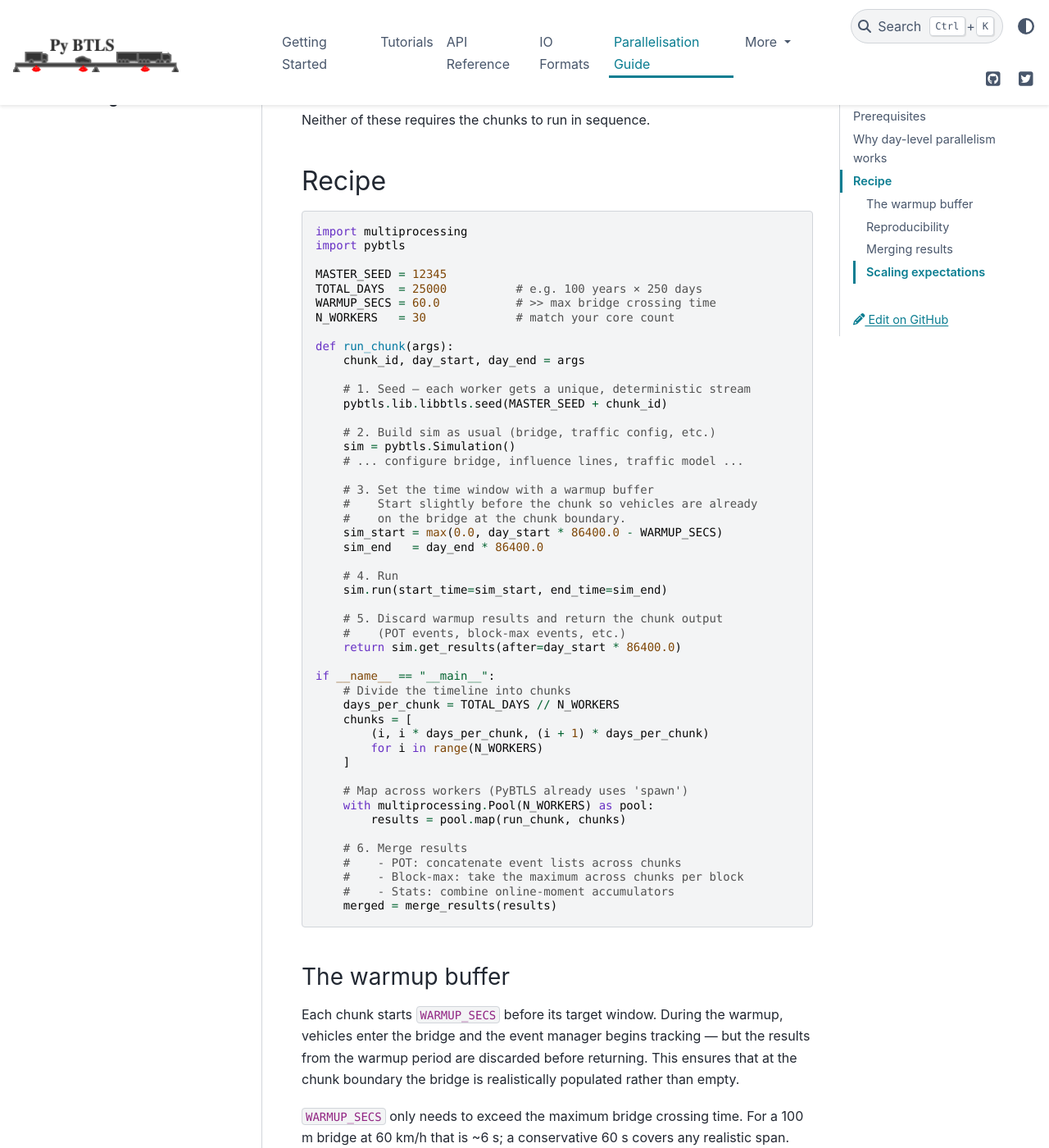
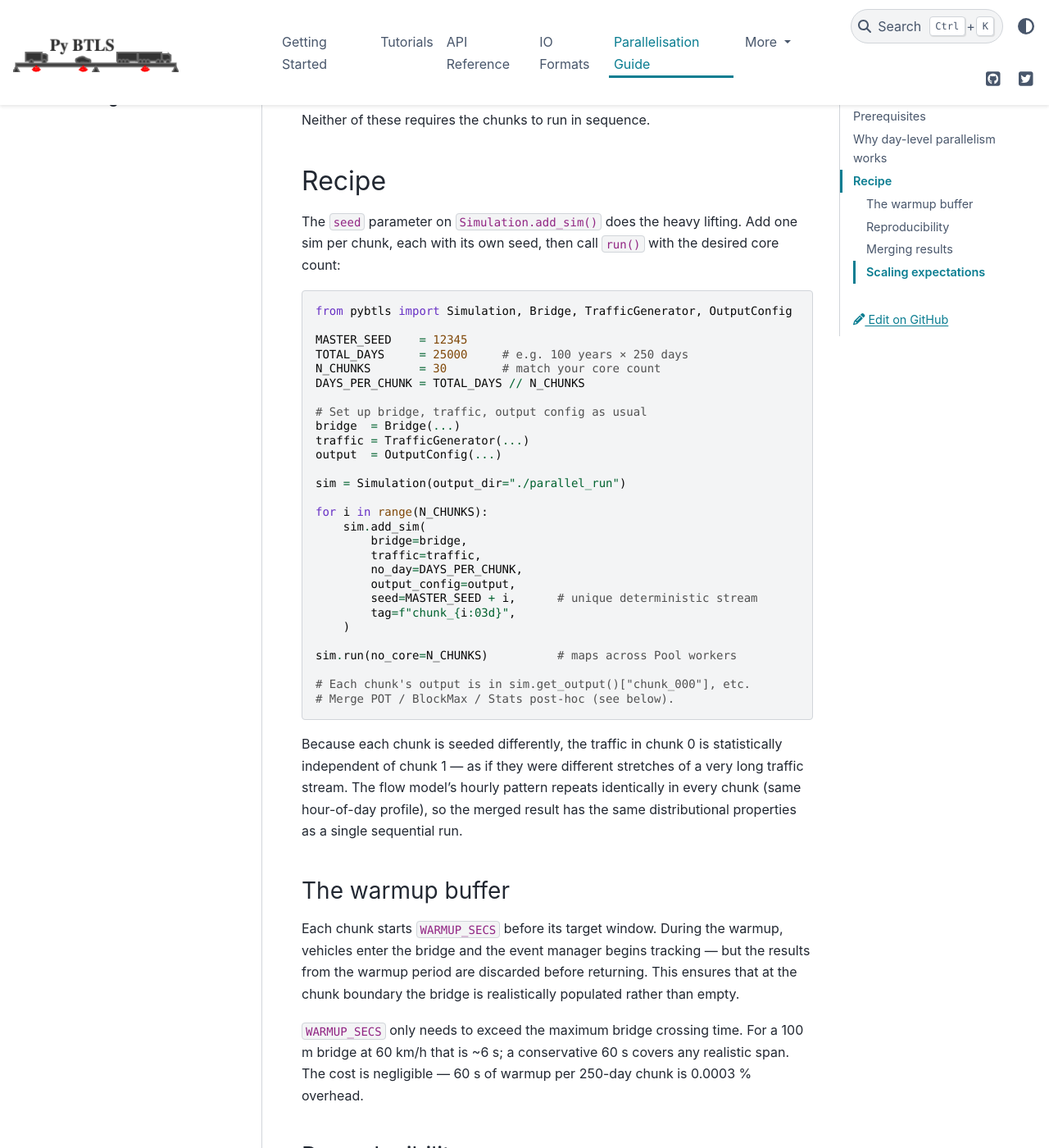
Before and after one commit to ccaprani/btls, a Sphinx documentation site: the page built from docs/source/parallel.rst, in a window 1280 px wide and 1400 px high, scrolled down 831 px. Shown: the whole window at 82% size. Built offline with Sphinx 7.4.7 and the PyData theme 0.15.4, drawn with Linux system fonts in a browser that asks for light colours; the version number is read from the project's files by our own code.

Commit message:
feat(py): add seed parameter to Simulation.add_sim() for parallel day-chunking
Wire the seed() API into the Python simulation layer so users can
run day-level parallel simulations with the existing multi-sim
infrastructure:

  sim = Simulation()
  for i in range(N_CHUNKS):
      sim.add_sim(bridge=b, traffic=t, no_day=DAYS_PER_CHUNK,
                  output_config=o, seed=MASTER_SEED + i,
                  tag=f"chunk_{i:03d}")
  sim.run(no_core=N_CHUNKS)

Changes:
- py/pybtls/simulation.py: add seed parameter to add_sim(), thread
  it through _single_sim() → _single_traffic_sim(), and call
  libbtls.seed(seed) at the top of each traffic sim if provided.
  Fully backwards compatible — seed=None (default) leaves the RNG
  untouched, same as before.
- docs/source/parallel.rst: update the recipe section to show the
  actual add_sim(seed=...) API instead of the manual
  multiprocessing.Pool pattern.

Co-Authored-By: Claude Opus 4.6 (1M context) <noreply@anthropic.com>

```diff
--- a/docs/source/parallel.rst
+++ b/docs/source/parallel.rst
@@ -39,56 +39,47 @@ Neither of these requires the chunks to run in sequence.
 Recipe
 ------
 
+The ``seed`` parameter on ``Simulation.add_sim()`` does the heavy
+lifting.  Add one sim per chunk, each with its own seed, then call
+``run()`` with the desired core count:
+
 .. code-block:: python
 
-   import multiprocessing
-   import pybtls
+   from pybtls import Simulation, Bridge, TrafficGenerator, OutputConfig
 
-   MASTER_SEED = 12345
-   TOTAL_DAYS  = 25000          # e.g. 100 years × 250 days
-   WARMUP_SECS = 60.0           # >> max bridge crossing time
-   N_WORKERS   = 30             # match your core count
+   MASTER_SEED    = 12345
+   TOTAL_DAYS     = 25000     # e.g. 100 years × 250 days
+   N_CHUNKS       = 30        # match your core count
+   DAYS_PER_CHUNK = TOTAL_DAYS // N_CHUNKS
 
-   def run_chunk(args):
-       chunk_id, day_start, day_end = args
+   # Set up bridge, traffic, output config as usual
+   bridge  = Bridge(...)
+   traffic = TrafficGenerator(...)
+   output  = OutputConfig(...)
 
-       # 1. Seed — each worker gets a unique, deterministic stream
-       pybtls.lib.libbtls.seed(MASTER_SEED + chunk_id)
+   sim = Simulation(output_dir="./parallel_run")
 
-       # 2. Build sim as usual (bridge, traffic config, etc.)
-       sim = pybtls.Simulation()
-       # ... configure bridge, influence lines, traffic model ...
+   for i in range(N_CHUNKS):
+       sim.add_sim(
+           bridge=bridge,
+           traffic=traffic,
+           no_day=DAYS_PER_CHUNK,
+           output_config=output,
+           seed=MASTER_SEED + i,      # unique deterministic stream
+           tag=f"chunk_{i:03d}",
+       )
 
-       # 3. Set the time window with a warmup buffer
-       #    Start slightly before the chunk so vehicles are already
-       #    on the bridge at the chunk boundary.
-       sim_start = max(0.0, day_start * 86400.0 - WARMUP_SECS)
-       sim_end   = day_end * 86400.0
+   sim.run(no_core=N_CHUNKS)          # maps across Pool workers
 
-       # 4. Run
-       sim.run(start_time=sim_start, end_time=sim_end)
+   # Each chunk's output is in sim.get_output()["chunk_000"], etc.
+   # Merge POT / BlockMax / Stats post-hoc (see below).
 
-       # 5. Discard warmup results and return the chunk output
-       #    (POT events, block-max events, etc.)
-       return sim.get_results(after=day_start * 86400.0)
-
-   if __name__ == "__main__":
-       # Divide the timeline into chunks
-       days_per_chunk = TOTAL_DAYS // N_WORKERS
-       chunks = [
-           (i, i * days_per_chunk, (i + 1) * days_per_chunk)
-           for i in range(N_WORKERS)
-       ]
-
-       # Map across workers (PyBTLS already uses 'spawn')
-       with multiprocessing.Pool(N_WORKERS) as pool:
-           results = pool.map(run_chunk, chunks)
-
-       # 6. Merge results
-       #    - POT: concatenate event lists across chunks
-       #    - Block-max: take the maximum across chunks per block
-       #    - Stats: combine online-moment accumulators
-       merged = merge_results(results)
+Because each chunk is seeded differently, the traffic in chunk 0 is
+statistically independent of chunk 1 — as if they were different
+stretches of a very long traffic stream.  The flow model's hourly
+pattern repeats identically in every chunk (same hour-of-day profile),
+so the merged result has the same distributional properties as a
+single sequential run.
 
 
 The warmup buffer
```
Also changed, not shown: 1 other file.
